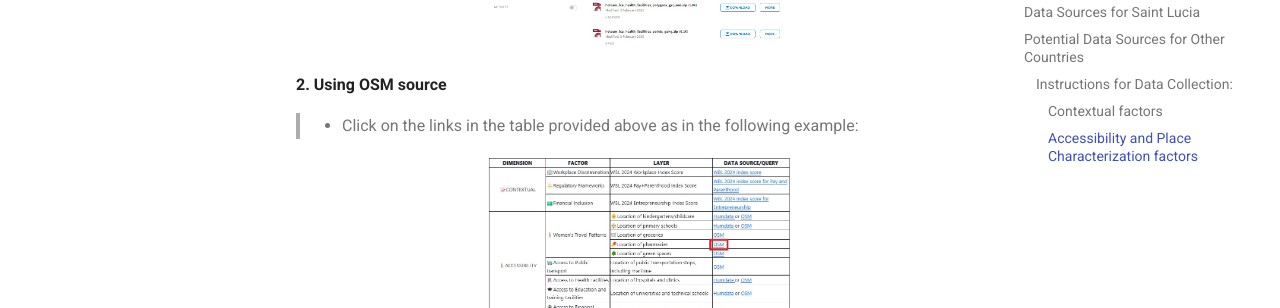
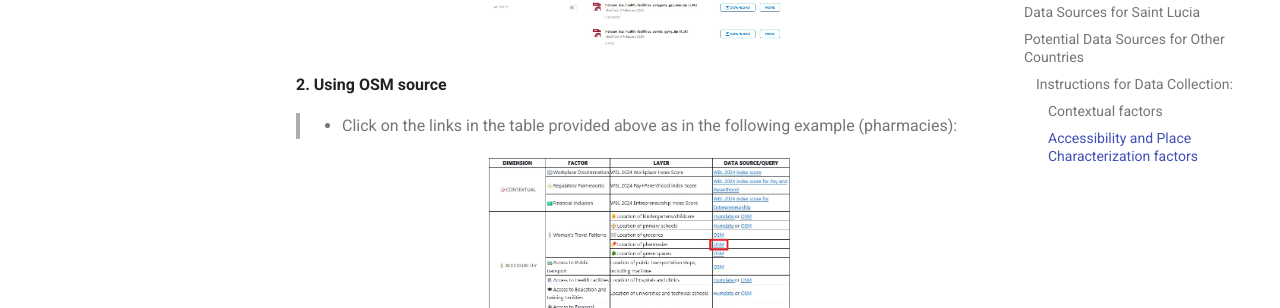
Before and after one commit to worldbank/GEEST, an MkDocs documentation site: the page built from docs/userguide/datacollection.md, in a window 1280 px wide and 900 px high, scrolled down 3423 px. Shown: the part 144-452 px from the top of the window. Built offline with MkDocs 1.6.1 and Material for MkDocs 9.7.7, drawn with Linux system fonts in a browser that asks for light colours.

Commit message:
Update datacollection.md

```diff
--- a/docs/userguide/datacollection.md
+++ b/docs/userguide/datacollection.md
@@ -323,7 +323,7 @@ To access the data for inputting into the tool, visit the provided <a href="http
 
 **2. Using OSM source**
 
-> - Click on the links in the table provided above as in the following example:
+> - Click on the links in the table provided above as in the following example (pharmacies):
 
 <p align="center">
 <img
```
